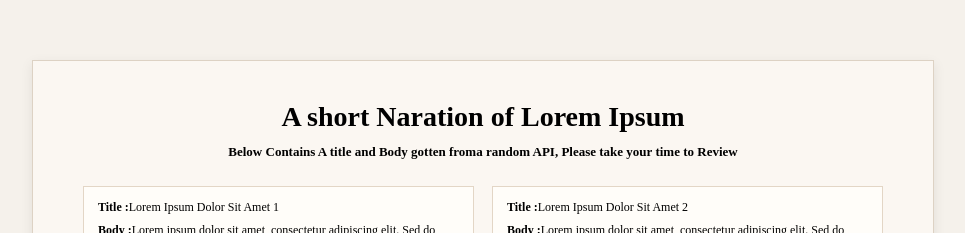
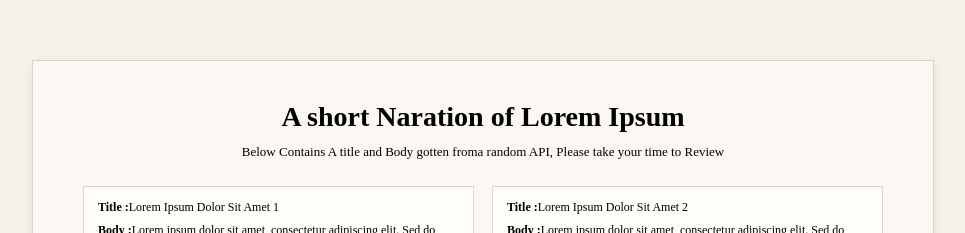
Before and after one commit to acciojob/lorem-redux-handesaurabh, a React app: page / in a window 1280 px wide. Shown: the part 110-343 px from the top of the page, without its empty margins (157-1122 px from the left). Built offline with nearby package versions, Linux system fonts and the light colour scheme; no server answers.

Commit message:
Update App.js

```diff
--- a/src/components/App.js
+++ b/src/components/App.js
@@ -17,9 +17,9 @@ const App = () => {
         {/* Main heading */}
         <h1 className="main-title">A short Naration of Lorem Ipsum</h1>
         {/* Intro text – must match Cypress string EXACTLY */}
-        <h4 className="intro-text">
+        <p className="intro-text">
           Below Contains A title and Body gotten froma random API, Please take your time to Review
-        </h4>
+        </p>
 
         {loading ? (
           <h4 data-testid="loading" className="loading-text">
```
